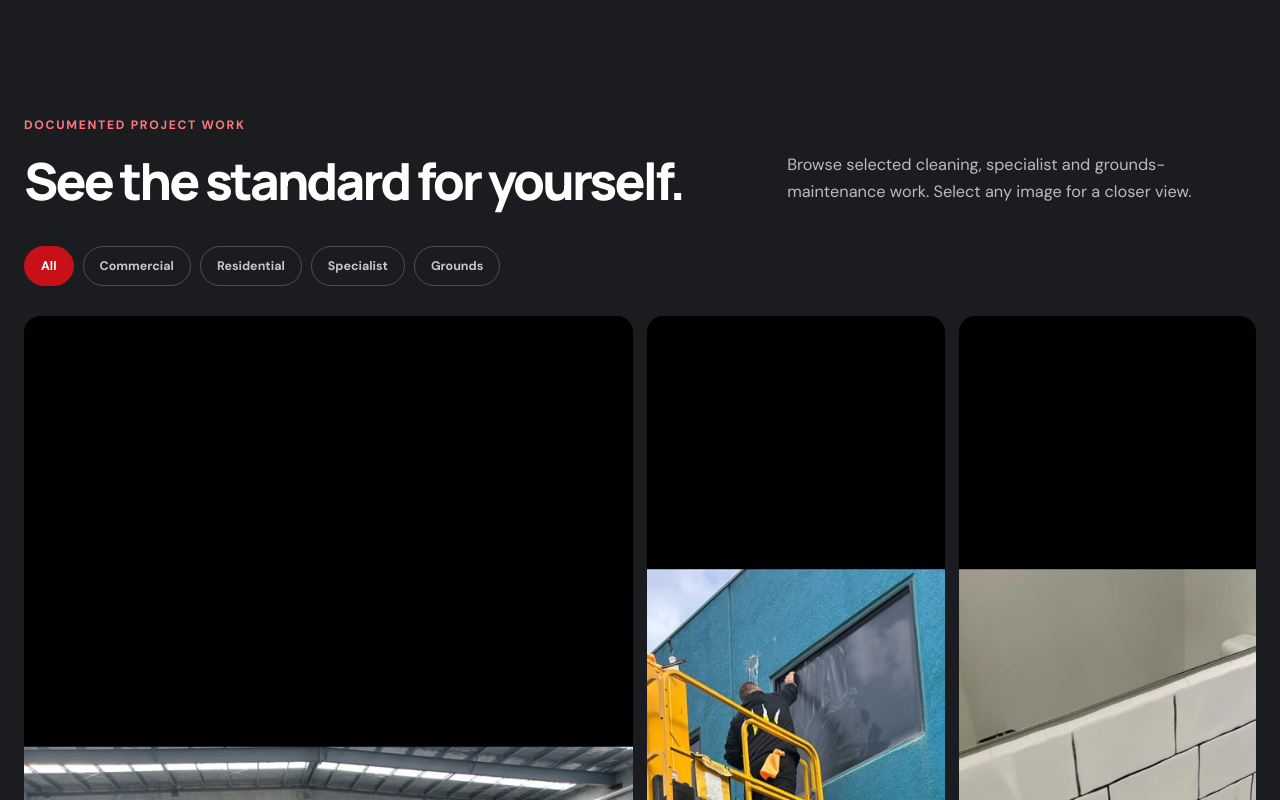
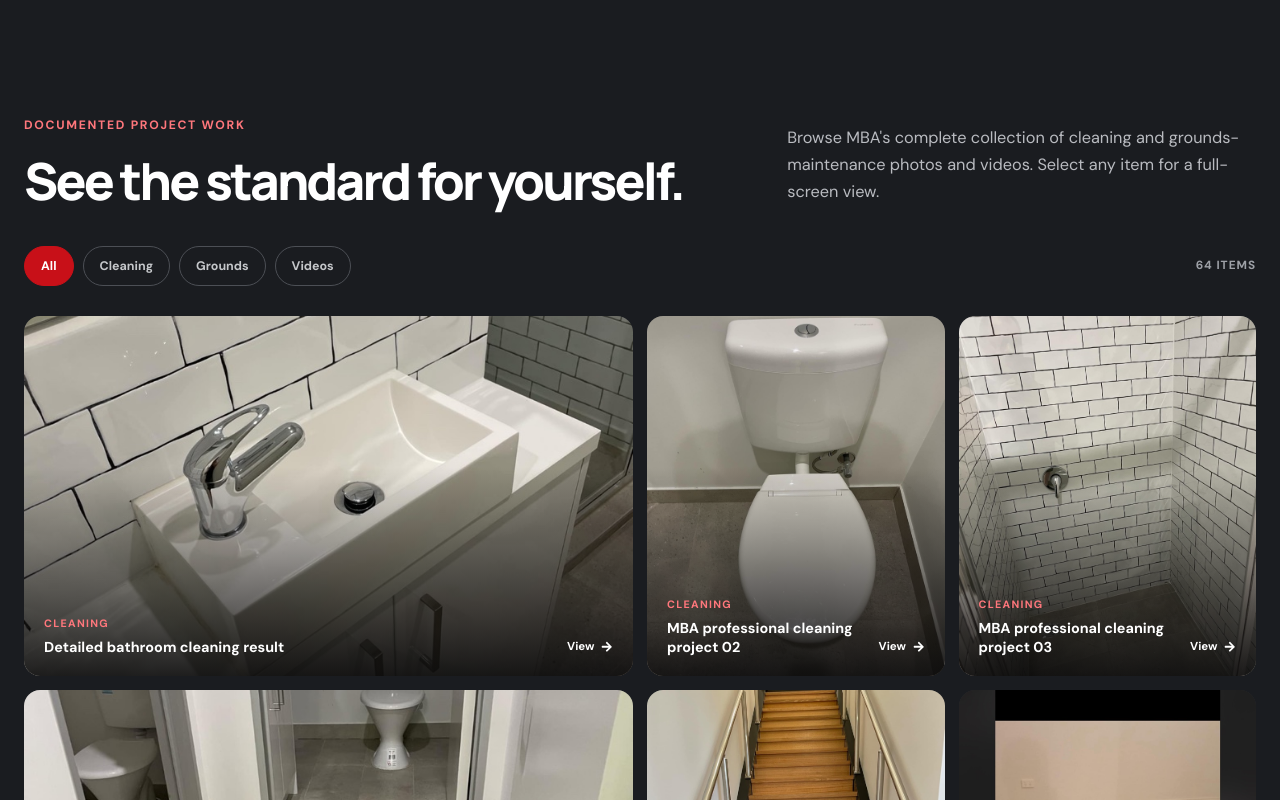
Before and after one commit to BanditAusLika/mbacleaningservice, a React (Create React App) app: page / in a window 1280 px wide. Shown: the part 4640-5440 px from the top of the page. Built offline with nearby package versions, Linux system fonts and the light colour scheme.

Commit message:
Add complete interactive media gallery

```diff
--- a/src/App.css
+++ b/src/App.css
@@ -609,15 +609,16 @@
 .projects .section-kicker { color: #ff777c; }
 .projects .section-heading > p { color: #b9bbc0; }
 
-.gallery-filters { display: flex; flex-wrap: wrap; gap: 9px; margin: -12px 0 30px; }
+.gallery-filters { display: flex; flex-wrap: wrap; align-items: center; gap: 9px; margin: -12px 0 30px; }
 .gallery-filters button { padding: 9px 16px; color: #c5c7ca; background: transparent; border: 1px solid #4c4f55; border-radius: 999px; font-size: .78rem; font-weight: 800; cursor: pointer; }
 .gallery-filters button:hover, .gallery-filters button.is-active { color: #fff; background: var(--red); border-color: var(--red); }
+.gallery-count { margin-left: auto; color: #9ea1a7; font-size: .74rem; font-weight: 800; letter-spacing: .08em; text-transform: uppercase; }
 
 .gallery-grid { display: grid; grid-template-columns: repeat(4, 1fr); gap: 14px; }
 
 .gallery-card {
   position: relative;
-  min-height: 360px;
+  height: 360px;
   overflow: hidden;
   padding: 0;
   text-align: left;
@@ -630,13 +631,35 @@
 .gallery-card:nth-child(6n + 1),
 .gallery-card:nth-child(6n + 4) { grid-column: span 2; }
 
-.gallery-card img { width: 100%; height: 100%; object-fit: cover; transition: transform 500ms cubic-bezier(.2,.8,.2,1); }
+.gallery-card img,
+.gallery-card video { width: 100%; height: 100%; object-fit: cover; transition: transform 500ms cubic-bezier(.2,.8,.2,1); }
 .gallery-card::after { position: absolute; inset: 0; content: ''; background: linear-gradient(to top, rgba(10,10,11,.9), transparent 58%); }
 .gallery-card > span { position: absolute; right: 20px; bottom: 20px; left: 20px; z-index: 1; display: grid; grid-template-columns: 1fr auto; align-items: end; gap: 5px 15px; color: #fff; }
 .gallery-card small { grid-column: 1 / -1; color: #ff777c; font-size: .67rem; font-weight: 800; letter-spacing: .12em; text-transform: uppercase; }
 .gallery-card strong { font-size: .9rem; line-height: 1.3; }
 .gallery-card i { display: inline-flex; align-items: center; gap: 7px; font-size: .72rem; font-style: normal; font-weight: 800; }
-.gallery-card:hover img { transform: scale(1.055); }
+.gallery-card:hover img,
+.gallery-card:hover video { transform: scale(1.055); }
+.gallery-card-video { cursor: pointer; }
+.video-play {
+  position: absolute;
+  top: 50%;
+  left: 50%;
+  z-index: 2;
+  width: 64px;
+  height: 64px;
+  display: grid;
+  place-items: center;
+  padding-left: 4px;
+  color: #fff;
+  background: rgba(201, 31, 38, .9);
+  border: 1px solid rgba(255,255,255,.42);
+  border-radius: 50%;
+  box-shadow: 0 14px 38px rgba(0,0,0,.35);
+  transform: translate(-50%, -50%);
+  transition: transform 180ms ease, background 180ms ease;
+}
+.gallery-card-video:hover .video-play { background: var(--red-dark); transform: translate(-50%, -50%) scale(1.08); }
 
 .reviews { background: #fff; }
 .reviews-grid { display: grid; grid-template-columns: repeat(3, 1fr); gap: 18px; }
@@ -766,7 +789,10 @@
 .logo-modal-image { max-width: min(720px, 88vw); max-height: 82vh; object-fit: contain; background: #fff; border-radius: 24px; box-shadow: 0 30px 100px rgba(0,0,0,.6); }
 
 .gallery-modal { max-width: min(980px, 80vw); max-height: 88vh; display: flex; flex-direction: column; margin: 0; overflow: hidden; background: #fff; border-radius: 16px; box-shadow: 0 30px 100px rgba(0,0,0,.58); }
-.gallery-modal img { max-width: 100%; max-height: calc(88vh - 76px); object-fit: contain; background: #090a0b; }
+.gallery-modal img,
+.gallery-modal video { max-width: 100%; max-height: calc(88vh - 76px); object-fit: contain; background: #090a0b; }
+.gallery-modal img { cursor: zoom-out; }
+.gallery-modal video { width: min(980px, 80vw); }
 .gallery-modal figcaption { display: flex; flex-direction: column; gap: 3px; padding: 15px 18px 17px; color: var(--ink); }
 .gallery-modal figcaption span { color: var(--red); font-size: .67rem; font-weight: 800; letter-spacing: .12em; text-transform: uppercase; }
 .gallery-modal figcaption strong { font-size: .85rem; }
@@ -900,8 +926,9 @@
   .gallery-filters { flex-wrap: nowrap; margin-inline: -14px; padding-inline: 14px; overflow-x: auto; scrollbar-width: none; }
   .gallery-filters::-webkit-scrollbar { display: none; }
   .gallery-filters button { flex: 0 0 auto; }
+  .gallery-count { flex: 0 0 auto; margin-left: 5px; }
   .gallery-grid { grid-template-columns: 1fr; }
-  .gallery-card { min-height: 390px; }
+  .gallery-card { height: 390px; }
   .reviews-grid { grid-template-columns: 1fr; }
   .review-card { min-height: 260px; }
   .service-area-grid { padding: 34px 24px; border-radius: 24px; }
@@ -944,7 +971,9 @@
   .modal-overlay { padding: 66px 14px 26px; }
   .logo-modal-image { max-width: 94vw; }
   .gallery-modal { max-width: 94vw; max-height: 78vh; }
-  .gallery-modal img { max-height: calc(78vh - 76px); }
+  .gallery-modal img,
+  .gallery-modal video { max-height: calc(78vh - 76px); }
+  .gallery-modal video { width: 94vw; }
   .modal-arrow { top: auto; bottom: 14px; width: 44px; height: 44px; transform: none; }
   .modal-arrow-left { left: calc(50% - 54px); }
   .modal-arrow-right { right: calc(50% - 54px); }
--- a/src/App.js
+++ b/src/App.js
@@ -12,6 +12,7 @@ import {
   FaInstagram,
   FaLeaf,
   FaMapMarkerAlt,
+  FaPlay,
   FaPhoneAlt,
   FaQuoteLeft,
   FaRegCalendarCheck,
@@ -95,20 +96,44 @@ const serviceGroups = [
   },
 ];
 
-const galleryItems = [
-  { src: '/images/gallery/50.jpg', alt: 'Large commercial floor cleaning project', category: 'Commercial' },
-  { src: '/images/gallery/40.jpg', alt: 'Elevated exterior window cleaning', category: 'Specialist' },
-  { src: '/images/gallery/1.jpg', alt: 'Detailed bathroom cleaning result', category: 'Residential' },
-  { src: '/images/gallery/20.jpg', alt: 'Commercial floor polishing in progress', category: 'Commercial' },
-  { src: '/images/gallery/10.jpg', alt: 'High-pressure surface cleaning', category: 'Specialist' },
-  { src: '/images/gallery/30.jpg', alt: 'Commercial carpet cleaning result', category: 'Commercial' },
-  { src: '/images/gallery/45.jpg', alt: 'Recent detailed cleaning project', category: 'Residential' },
-  { src: '/images/gallery/55.jpg', alt: 'Professional property cleaning result', category: 'Residential' },
-  { src: '/images/gallery/veg1.jpg', alt: 'Vegetation maintenance project', category: 'Grounds' },
-  { src: '/images/gallery/veg2.jpg', alt: 'Vegetation maintenance before and after', category: 'Grounds' },
-  { src: '/images/gallery/veg3.jpg', alt: 'Grounds maintenance completed by MBA', category: 'Grounds' },
-  { src: '/images/gallery/veg4.jpg', alt: 'Outdoor property maintenance project', category: 'Grounds' },
-];
+const galleryDescriptions = {
+  1: 'Detailed bathroom cleaning result',
+  10: 'High-pressure surface cleaning',
+  20: 'Commercial floor polishing in progress',
+  30: 'Commercial carpet cleaning result',
+  40: 'Elevated exterior window cleaning',
+  45: 'Detailed property cleaning project',
+  50: 'Large commercial floor cleaning project',
+  55: 'Professional property cleaning result',
+};
+
+const cleaningGallery = Array.from({ length: 57 }, (_, index) => {
+  const number = index + 1;
+  return {
+    src: `/images/gallery/${number}.jpg`,
+    alt: galleryDescriptions[number] || `MBA professional cleaning project ${String(number).padStart(2, '0')}`,
+    category: 'Cleaning',
+    type: 'image',
+  };
+});
+
+const groundsGallery = Array.from({ length: 4 }, (_, index) => ({
+  src: `/images/gallery/veg${index + 1}.jpg`,
+  alt: index === 1
+    ? 'Vegetation maintenance before and after'
+    : `MBA grounds and vegetation maintenance project ${index + 1}`,
+  category: 'Grounds',
+  type: 'image',
+}));
+
+const videoGallery = Array.from({ length: 3 }, (_, index) => ({
+  src: `/images/gallery/vid${index + 1}.mp4`,
+  alt: `MBA cleaning and property-care project video ${index + 1}`,
+  category: 'Videos',
+  type: 'video',
+}));
+
+const galleryItems = [...cleaningGallery, ...groundsGallery, ...videoGallery];
 
 const reviews = [
   {
@@ -435,20 +460,34 @@ function App() {
           <div className="container">
             <div className="section-heading split-heading projects-heading">
               <div><span className="section-kicker">Documented project work</span><h2>See the standard for yourself.</h2></div>
-              <p>Browse selected cleaning, specialist and grounds-maintenance work. Select any image for a closer view.</p>
+              <p>Browse MBA's complete collection of cleaning and grounds-maintenance photos and videos. Select any item for a full-screen view.</p>
             </div>
             <div className="gallery-filters" aria-label="Filter project gallery">
-              {['All', 'Commercial', 'Residential', 'Specialist', 'Grounds'].map((filter) => (
+              {['All', 'Cleaning', 'Grounds', 'Videos'].map((filter) => (
                 <button key={filter} type="button" className={galleryFilter === filter ? 'is-active' : ''} onClick={() => { setGalleryFilter(filter); setSelectedImageIndex(null); }}>
                   {filter}
                 </button>
               ))}
+              <span className="gallery-count" aria-live="polite">{filteredGallery.length} {filteredGallery.length === 1 ? 'item' : 'items'}</span>
             </div>
             <div className="gallery-grid">
-              {filteredGallery.map((image, index) => (
-                <button key={image.src} type="button" className="gallery-card" onClick={() => setSelectedImageIndex(index)} aria-label={`Open project image: ${image.alt}`}>
-                  <img src={image.src} alt={image.alt} loading="lazy" />
-                  <span><small>{image.category}</small><strong>{image.alt}</strong><i>View <FaArrowRight aria-hidden="true" /></i></span>
+              {filteredGallery.map((item, index) => (
+                <button
+                  key={item.src}
+                  type="button"
+                  className={`gallery-card ${item.type === 'video' ? 'gallery-card-video' : ''}`}
+                  onClick={() => setSelectedImageIndex(index)}
+                  aria-label={`Open project ${item.type}: ${item.alt}`}
+                >
+                  {item.type === 'video' ? (
+                    <>
+                      <video src={`${item.src}#t=0.1`} muted playsInline preload="metadata" aria-hidden="true" tabIndex="-1" />
+                      <b className="video-play"><FaPlay aria-hidden="true" /></b>
+                    </>
+                  ) : (
+                    <img src={item.src} alt={item.alt} loading="lazy" />
+                  )}
+                  <span><small>{item.category}</small><strong>{item.alt}</strong><i>{item.type === 'video' ? 'Play' : 'View'} <FaArrowRight aria-hidden="true" /></i></span>
                 </button>
               ))}
             </div>
@@ -611,13 +650,20 @@ function App() {
 
       {selectedImage && (
         <div className="modal-overlay" role="dialog" aria-modal="true" aria-label={selectedImage.alt} onClick={closeOverlays}>
-          <button className="modal-close" type="button" onClick={closeOverlays} aria-label="Close project image"><FaTimes aria-hidden="true" /></button>
-          <button className="modal-arrow modal-arrow-left" type="button" onClick={(event) => { event.stopPropagation(); moveGallery(-1); }} aria-label="Previous project image"><FaChevronLeft aria-hidden="true" /></button>
+          <button className="modal-close" type="button" onClick={closeOverlays} aria-label="Close project viewer"><FaTimes aria-hidden="true" /></button>
+          <button className="modal-arrow modal-arrow-left" type="button" onClick={(event) => { event.stopPropagation(); moveGallery(-1); }} aria-label="Previous project item"><FaChevronLeft aria-hidden="true" /></button>
           <figure className="gallery-modal" onClick={(event) => event.stopPropagation()}>
-            <img src={selectedImage.src} alt={selectedImage.alt} />
-            <figcaption><span>{selectedImage.category}</span><strong>{selectedImage.alt}</strong></figcaption>
+            {selectedImage.type === 'video' ? (
+              <video key={selectedImage.src} src={selectedImage.src} controls autoPlay playsInline preload="metadata" />
+            ) : (
+              <img src={selectedImage.src} alt={selectedImage.alt} onClick={closeOverlays} title="Click to return to the gallery" />
+            )}
+            <figcaption>
+              <span>{selectedImage.category} · {selectedImageIndex + 1} of {filteredGallery.length}</span>
+              <strong>{selectedImage.alt}</strong>
+            </figcaption>
           </figure>
-          <button className="modal-arrow modal-arrow-right" type="button" onClick={(event) => { event.stopPropagation(); moveGallery(1); }} aria-label="Next project image"><FaChevronRight aria-hidden="true" /></button>
+          <button className="modal-arrow modal-arrow-right" type="button" onClick={(event) => { event.stopPropagation(); moveGallery(1); }} aria-label="Next project item"><FaChevronRight aria-hidden="true" /></button>
         </div>
       )}
     </div>
--- a/src/components/Gallery/mediaData.js
+++ b/src/components/Gallery/mediaData.js
@@ -64,6 +64,5 @@ export const mediaFiles = [
   'images/gallery/veg4.jpg',
   'images/gallery/vid1.mp4',
   'images/gallery/vid2.mp4',
-  'images/gallery/vid3.mp4',
-  'images/gallery/vid4.mp4'
+  'images/gallery/vid3.mp4'
 ];
```
